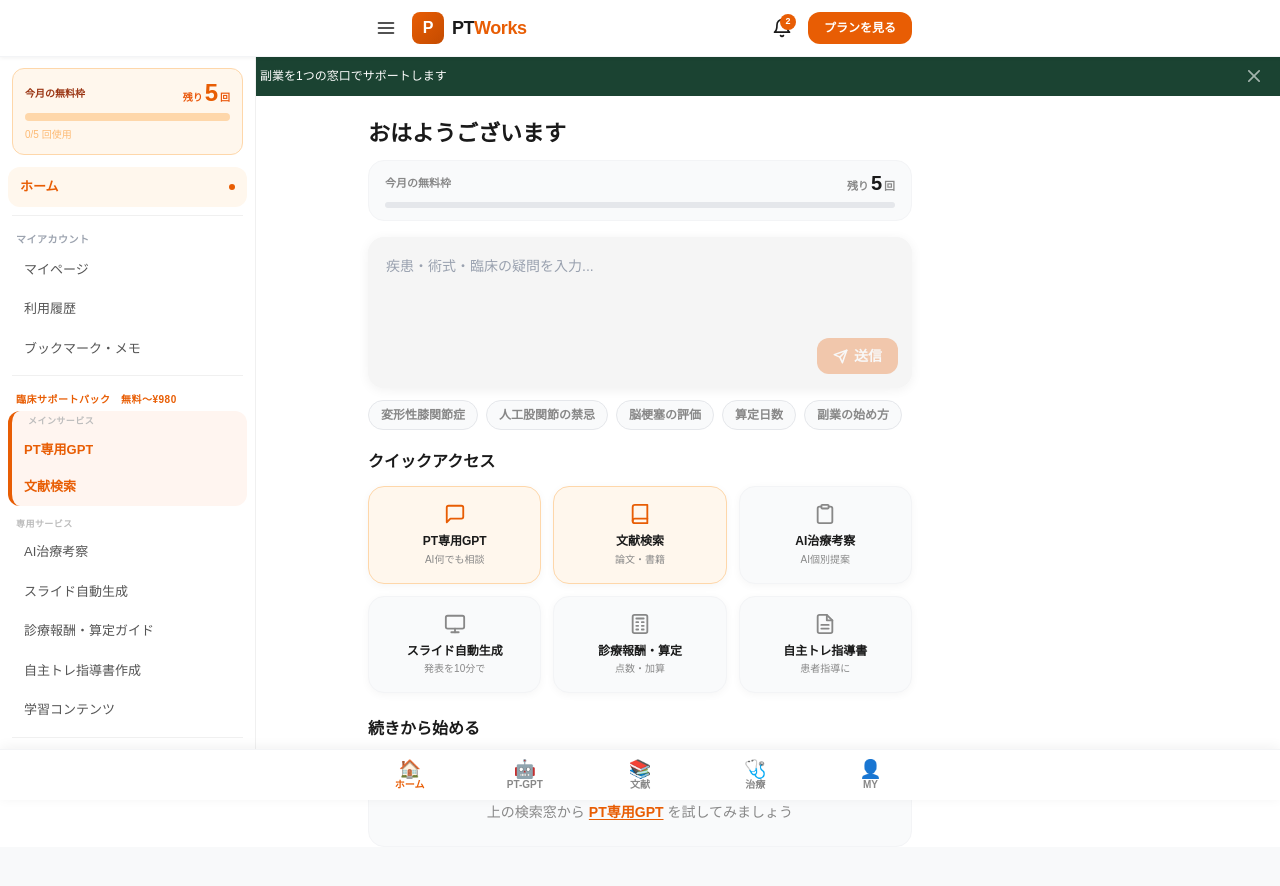
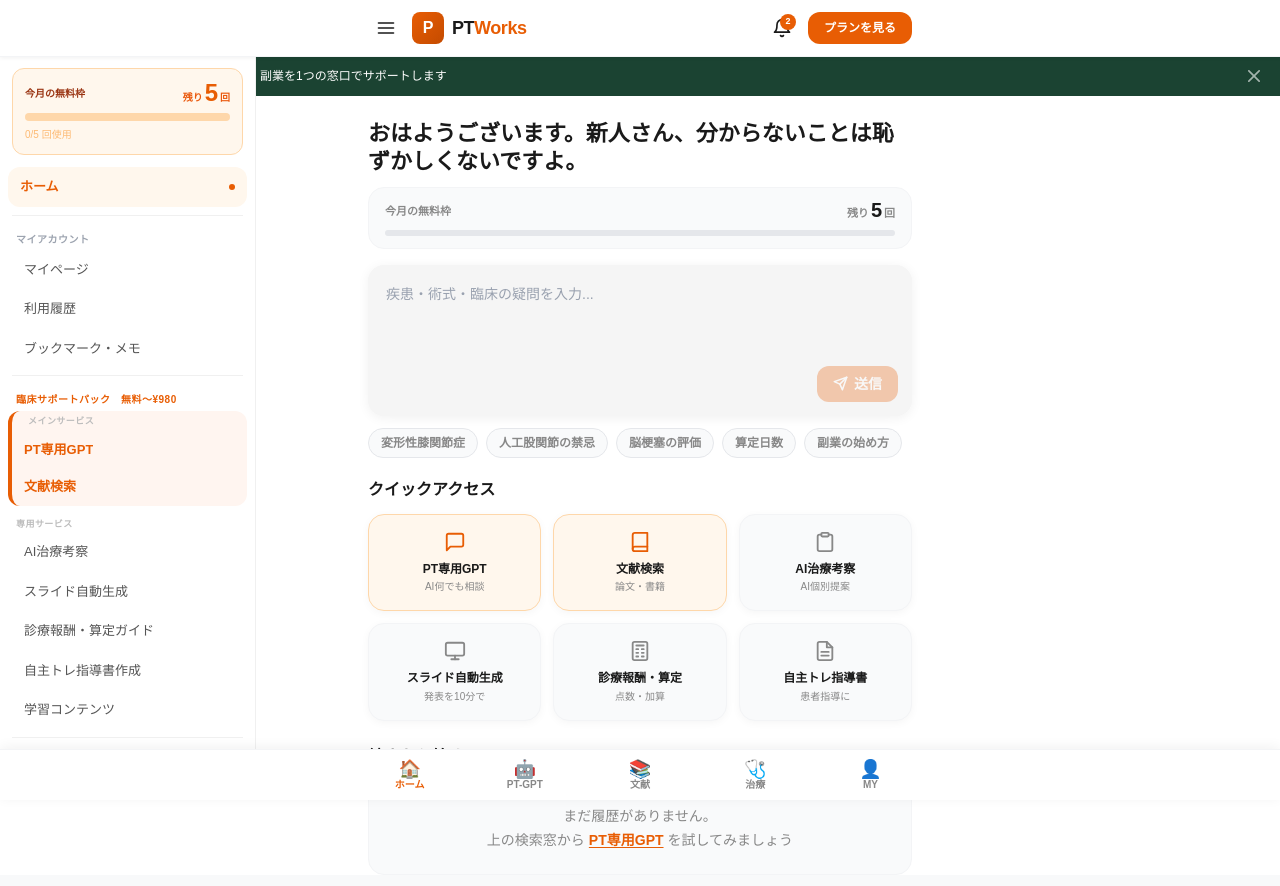
Before and after one commit to ptworks-mitsuki/ptworks-app, a Next.js app: page / in a window 1280 px wide. Shown: the top 886 px of the page. Built offline with nearby package versions, Linux system fonts and the light colour scheme.

Commit message:
ホーム 挨拶文を時間帯別20個・真面目とユニーク混在で全更新

```diff
--- a/app/page.tsx
+++ b/app/page.tsx
@@ -131,10 +131,111 @@
 
 // ─── 挨拶 ──────────────────────────────────────────────────────────────────
 
+const GREETINGS: Record<"morning" | "afternoon" | "evening" | "night", string[]> = {
+  morning: [
+    "おはようございます。今日も患者さんのために、最善の準備を。",
+    "おはよう。カンファ前に疾患確認、済ませちゃいましょう。",
+    "おはようございます。昨日の疑問、今朝解決しておきませんか。",
+    "おはよう。算定日数、なんとなく合ってる自信ある？確認しとこ。",
+    "おはようございます。今日の患者さん、禁忌ちゃんと把握してますか。",
+    "おはよう。学会発表の締め切り、そろそろ気にしてる頃では。",
+    "おはようございます。文献読む時間ない人こそ、PT Works使ってください。",
+    "おはよう。今日も現場で戦う準備、できてますか。",
+    "おはようございます。新人さん、分からないことは恥ずかしくないですよ。",
+    "おはよう。今日のリハ、根拠持って臨みたいですよね。",
+    "おはようございます。パーキンソンのキーパーソンは家族です。今日も忘れずに。",
+    "おはよう。今日こそ定時で帰りましょう。たぶん無理だけど。",
+    "おはようございます。脳梗塞発症から何日か、今すぐ言えますか。",
+    "おはよう。患者さんに『先生』って呼ばれた時、訂正してますか。",
+    "おはようございます。廃用は待ってくれません。今日も早期離床を。",
+    "おはよう。昨日の患者さん、夢に出てきませんでしたか。",
+    "おはようございます。MMT4と4+の違い、説明できますか。",
+    "おはよう。FIMの採点、甘くなってませんか。",
+    "おはようございます。サマリー書き終わってますか。締め切り大丈夫ですか。",
+    "おはよう。TUGとBerg Balance Scale、今日使いますか。",
+  ],
+  afternoon: [
+    "お疲れ様です。午前中うまくいきましたか。",
+    "お昼休み、5分だけ気になる疾患調べてみませんか。",
+    "お疲れ様です。午前中に迷った治療、ここで相談してみてください。",
+    "昼休みに副業のこと、少しだけ考えてみてもいいかも。",
+    "お疲れ様です。自主トレ指導書、毎回手書きしてませんか。",
+    "午後の患者さん、治療方針ちゃんと固まってますか。",
+    "お疲れ様です。文献読みたいけど時間ない、そんな時のPT Worksです。",
+    "昼休みくらい休めって話ですが、気になったらどうぞ。",
+    "お疲れ様です。今日のカンファ、うまく発言できましたか。",
+    "午後もあと少し、患者さんのために頑張りましょう。",
+    "お疲れ様です。さっきの患者さん、ROM測定の結果メモしましたか。",
+    "禁忌肢位、患者さんにちゃんと伝わってますか。何度でも確認を。",
+    "お疲れ様です。NRS6の患者さんに運動療法、根拠ありますか。",
+    "昼ごはん食べましたか。PTが倒れたら誰が患者さんを診るんですか。",
+    "お疲れ様です。回診で主治医に何か言われましたか。",
+    "退院サマリー、ギリギリまで溜めてませんか。",
+    "お疲れ様です。患者さんに『もうリハビリいらない』って言われたことありますか。",
+    "今日の患者さんの家屋環境、把握してますか。",
+    "お疲れ様です。訪問リハと外来リハの違い、後輩に説明できますか。",
+    "廃用と廃用じゃない境界線、実は曖昧ですよね。調べてみましょう。",
+  ],
+  evening: [
+    "お疲れ様でした。今日もよく頑張りました。",
+    "今日の臨床で気になったこと、記録しておきましょう。",
+    "お疲れ様です。あの患者さんの治療、これで良かったかな、って思ってませんか。",
+    "今日わからなかったこと、明日までに調べておきませんか。",
+    "お疲れ様です。スライド、締め切り大丈夫ですか。",
+    "副業、そろそろ本気で考えてみませんか。PTの知識、売れますよ。",
+    "お疲れ様でした。明日の準備、今夜のうちに少しだけ。",
+    "今日学んだこと、ノートに残しておくと絶対後で役に立ちます。",
+    "お疲れ様です。残業中ですか。お体に気をつけて。",
+    "夜のほうが集中できる派の人、一緒に勉強しましょう。",
+    "お疲れ様でした。今日何人診ましたか。多すぎませんか。",
+    "転倒ゼロで今日も終われましたか。それだけで十分すごいです。",
+    "お疲れ様でした。PTの年収、上げていきたいですよね。副業、始めませんか。",
+    "お疲れ様です。残業代、ちゃんと出てますか。出てない場合は転職を考えましょう。",
+    "お疲れ様でした。後輩に優しくできましたか。自分も最初は新人でした。",
+    "患者さんに『ありがとう』って言ってもらえましたか。",
+    "今日の自分を100点満点で採点すると何点ですか。",
+    "お疲れ様でした。今日の悔しさ、明日の臨床に変えていきましょう。",
+    "記録、ちゃんと終わりましたか。家に持ち帰らないでくださいね。",
+    "お疲れ様です。今日の患者さん、歩けるようになりましたか。",
+  ],
+  night: [
+    "遅くまでお疲れ様です。ゆっくり休んでくださいね。",
+    "こんな時間まで働いてるんですか。PTって本当に大変ですよね。",
+    "遅くまでお疲れ様です。明日も患者さんのために頑張れますように。",
+    "夜中に勉強してるPT、かっこいいと思います。",
+    "遅くまでお疲れ様です。気になることだけ調べて、早めに寝てください。",
+    "こんな時間に開いてくれてありがとうございます。",
+    "深夜の勉強、明日の臨床できっと活きます。",
+    "遅くまでお疲れ様です。PTの仕事、誰かがちゃんと見てますよ。",
+    "こんな時間に何してるんですか。記録ですか。サマリーですか。",
+    "学会発表の前日ですか。スライド、今からでも間に合います。",
+    "遅くまでお疲れ様です。PTって本当に不器用に頑張りますよね。",
+    "こんな時間まで勉強してるあなた、絶対いいPTになります。",
+    "夜中の3時にPT Worksを開く人生、悪くないと思います。",
+    "深夜のPT Works、何かに追われてますか。一緒に解決しましょう。",
+    "遅くまでお疲れ様です。明日も患者さんのために頑張れますように。",
+    "こんな時間に開いてくれてありがとうございます。一緒に頑張りましょう。",
+  ],
+};
+
+const LAST_GREETING_KEY = "ptworks_last_greeting";
+
 function getGreeting(): string {
   const h = new Date().getHours();
-  if (h >= 6 && h < 12) return "おはようございます";
-  return "お疲れ様です";
+  const band: keyof typeof GREETINGS =
+    h >= 6  && h < 12 ? "morning"   :
+    h >= 12 && h < 17 ? "afternoon" :
+    h >= 17 && h < 22 ? "evening"   : "night";
+
+  const pool = GREETINGS[band];
+  const lastKey = `${LAST_GREETING_KEY}_${band}`;
+  let last = "";
+  try { last = localStorage.getItem(lastKey) ?? ""; } catch { /* ignore */ }
+
+  const candidates = pool.filter(g => g !== last);
+  const chosen = candidates[Math.floor(Math.random() * candidates.length)] ?? pool[0];
+  try { localStorage.setItem(lastKey, chosen); } catch { /* ignore */ }
+  return chosen;
 }
 
 // ─── 通知ドロップダウン ───────────────────────────────────────────────────
```
